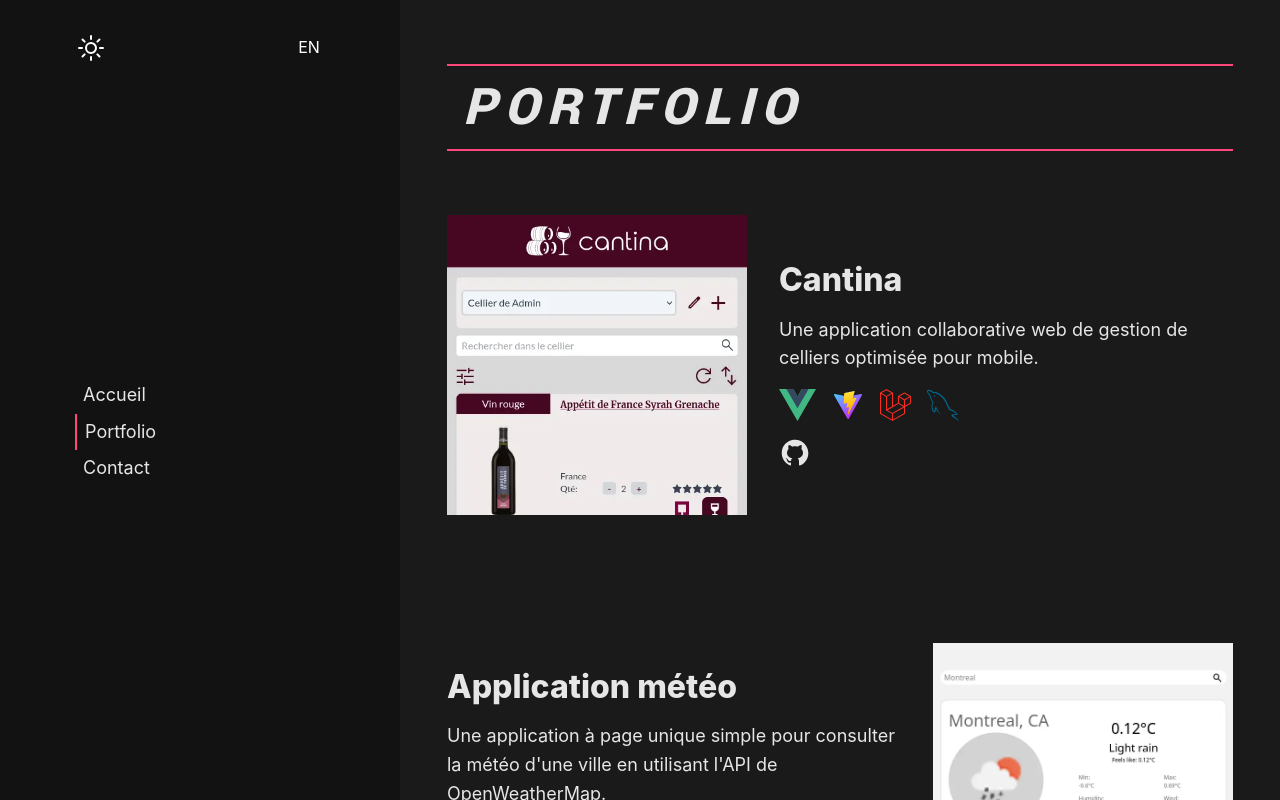
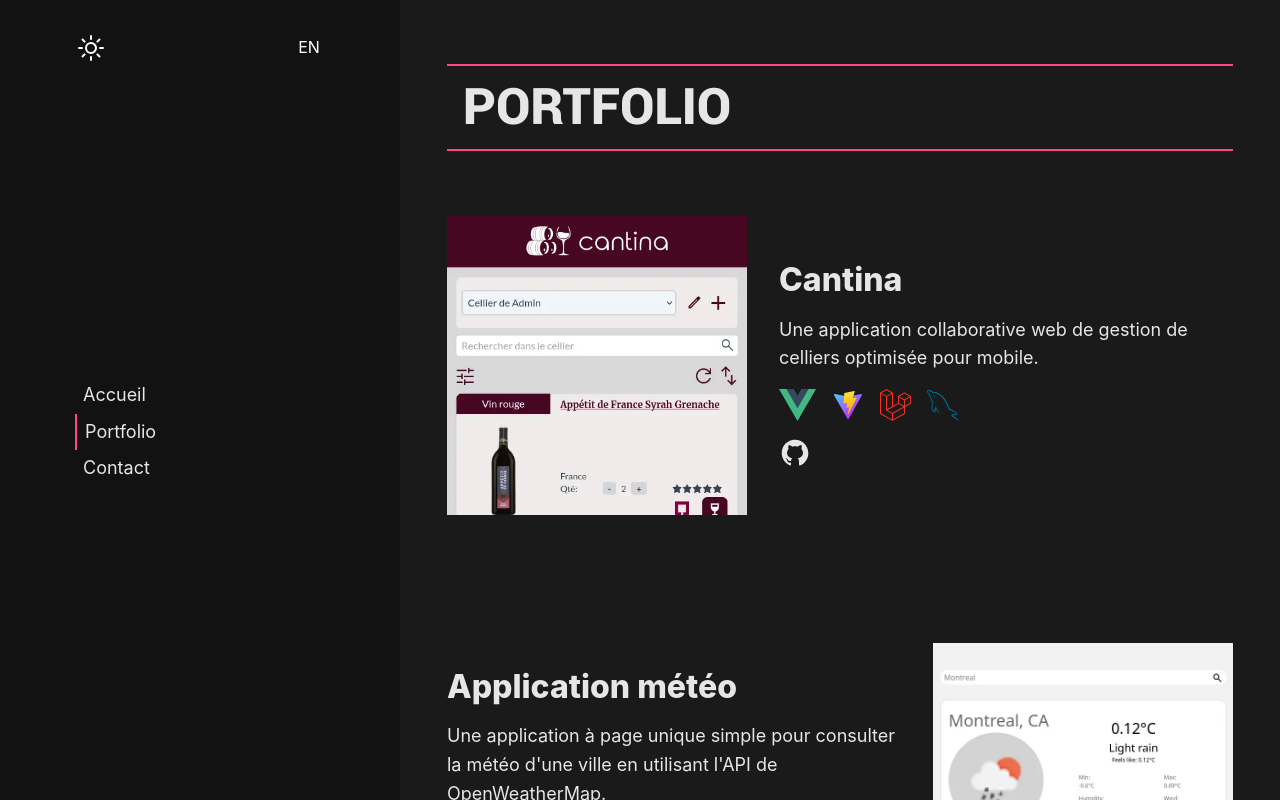
Before and after one commit to ysimard94/portfolio, a Vue app: page /portfolio in a window 1280 px wide. Shown: the top 800 px of the page. Built offline with nearby package versions, Linux system fonts and the light colour scheme.

Commit message:
Safari languages icons fix attempt

```diff
--- a/src/App.vue
+++ b/src/App.vue
@@ -97,10 +97,8 @@ h2 {
 }
 
 .title>h1 {
-  letter-spacing: 8px;
   font-family: Yantramanav;
   text-transform: uppercase;
-  font-style: italic;
   padding: 0.5rem 1rem;
 }
 
```
